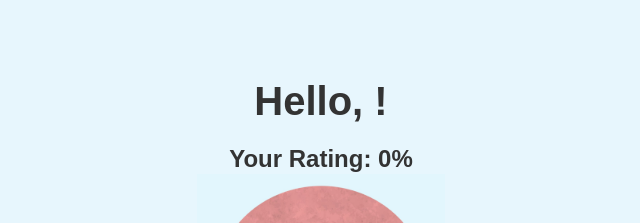
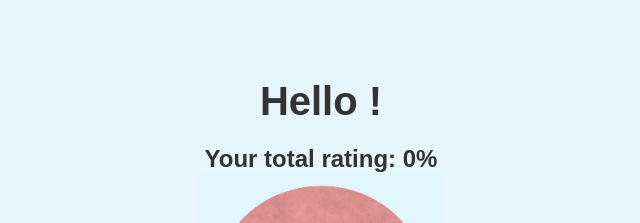
Before and after one commit to flyooy/TeamProject_TeamPlay, a React (Vite) app in the folder teamPlay/: page /user in a window 1280 px wide. Shown: the top 223 px of the page, without its empty margins (319-959 px from the left). Built offline with nearby package versions, Linux system fonts and the light colour scheme; no server answers.

Commit message:
Update UserPage.jsx

```diff
--- a/teamPlay/src/Pages/UserPage.jsx
+++ b/teamPlay/src/Pages/UserPage.jsx
@@ -110,8 +110,8 @@ function UserPage() {
   return (
     <div className="user-page">
 
-      <h1>Hello, <span className='user-name'>{userName}</span>!</h1>
-      <h2>Your Rating: {winRatio}%</h2>
+      <h1>Hello <span className='user-name'>{userName}</span>!</h1>
+      <h2>Your total rating: {winRatio}%</h2>
       <div className="image-container">
         <img src={avatarImage} alt="avatarImage" className="app-image-avatar" />
       </div>
```
